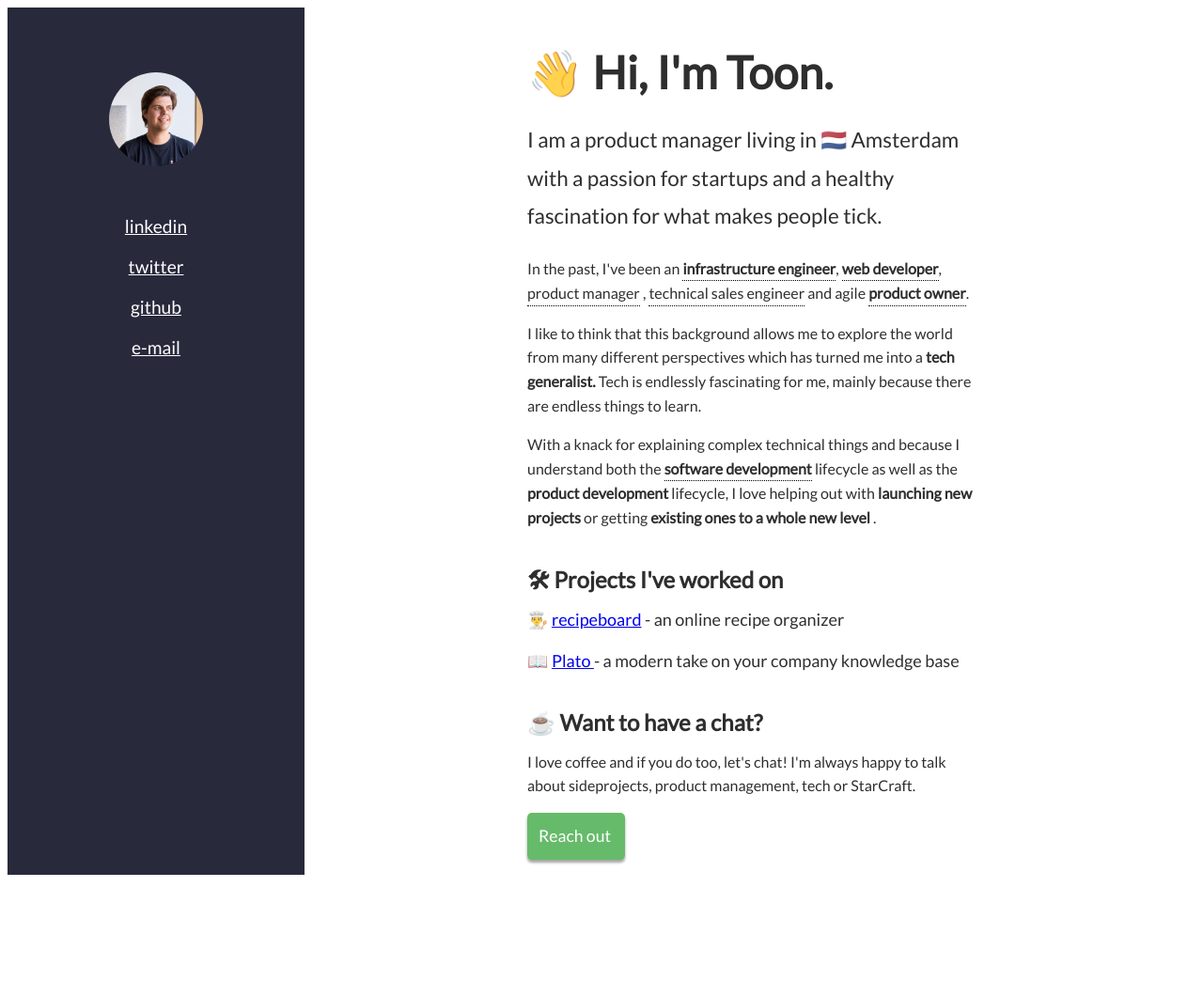
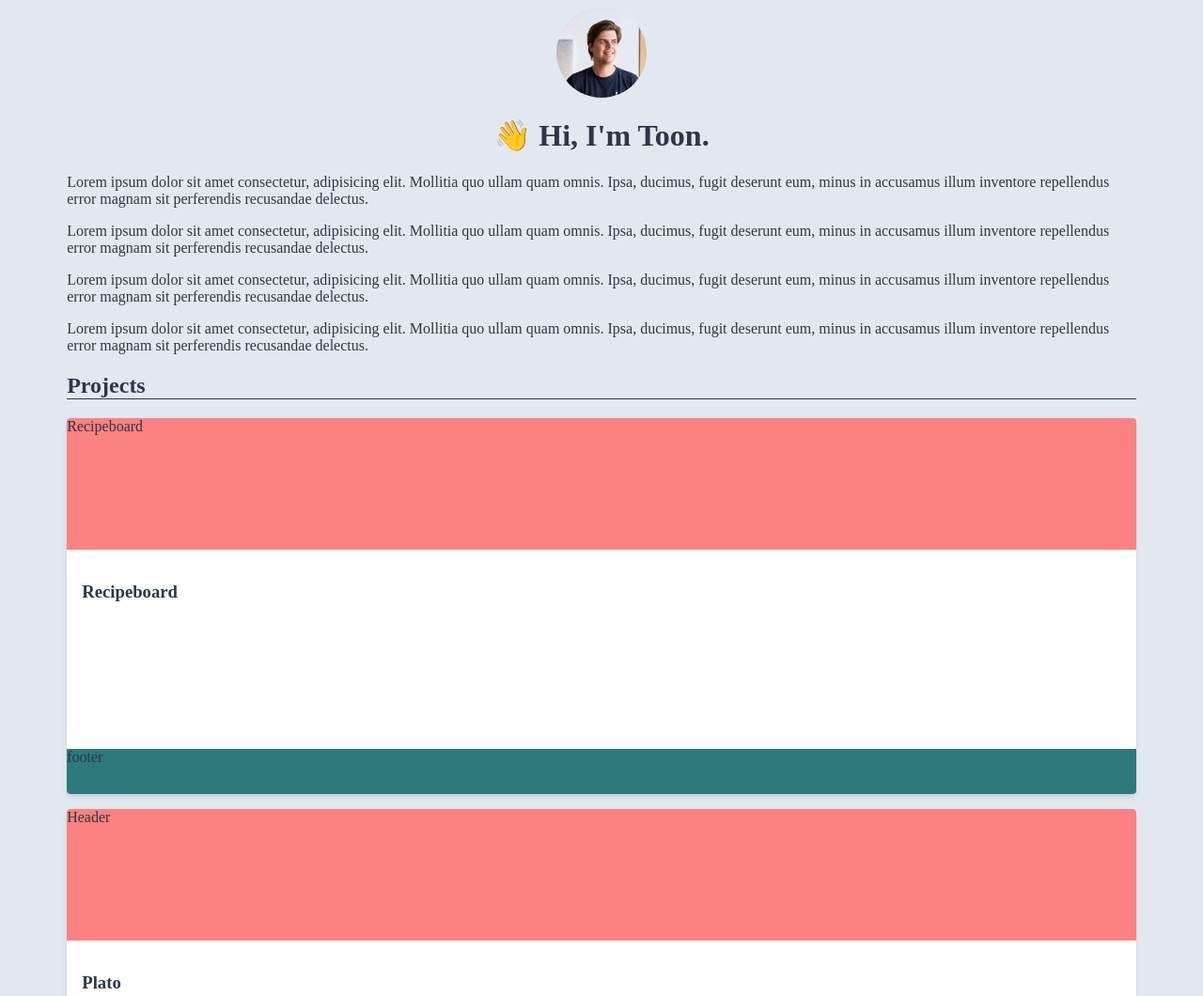
Before and after one commit to Tonnu/toonverbeek.com, a plain HTML site: page index.html in a window 1280 px wide. Shown: the top 1060 px of the page at 94% size. Before the commit the page ends 931 px from the top, so only its background shows below. Drawn offline with Linux system fonts and the light colour scheme.

Commit message:
inital commit v2

```diff
--- a/css/style.css
+++ b/css/style.css
@@ -1,204 +1,63 @@
 body {
-  height: 100vh;
-  font-family: "Lato", sans-serif;
-  /* background: #f3f3f3; */
+  background: #e2e8f0;
+  color: #2d3748;
 }
 
-#container {
-  height: 100%;
+.container {
+  width: 90%;
+  margin: auto;
 }
 
-@media screen and (max-width: 735px) {
-  #container {
-    display: grid;
-    grid-template-rows: 1fr 10fr;
-    grid-template-areas:
-      "sidebar"
-      "content";
-    color: rgba(0, 0, 0, 0.82);
-  }
+.container h1 {
+  text-align: center;
 }
 
-@media screen and (min-width: 736px) and (max-width: 1100px) {
-  article {
-    height: 100%;
-  }
+.container h2 {
+  border-bottom: 1px solid #2d3748;
 }
 
-h1 {
-  font-size: 2em;
+.img-profile {
+  background-image: url("../profile-2.jpg");
+  background-size: cover;
+  width: 6rem;
+  height: 6rem;
+  border-radius: 100px;
+  margin: auto;
 }
 
-h2 {
-  margin: 40px 0 0 0;
+.card-project {
+  display: flex;
+  flex-direction: column;
+  justify-items: stretch;
+  height: 400px;
+  border-radius: 4px;
+  margin-bottom: 1rem;
+  box-shadow: 0 4px 6px -1px rgba(0, 0, 0, 0.1),
+    0 2px 4px -1px rgba(0, 0, 0, 0.06);
+  background: white;
 }
 
-#container > * {
-  padding: 1em;
+.card-header {
+  height: 35%;
+  background: #fc8181;
+  border-top-left-radius: 4px;
+  border-top-right-radius: 4px;
 }
 
-aside {
-  background-color: #282a3c;
-  font-size: 0.9em;
-  color: #0069c0;
-  grid-area: sidebar;
+.card-content {
+  flex-grow: 1;
+  padding: 1rem;
 }
 
-aside img {
-  display: none;
+.card-footer {
+  min-height: 3rem;
+  background: #2c7a7b;
+  border-bottom-left-radius: 4px;
+  border-bottom-right-radius: 4px;
 }
 
-article {
-  /* background-color: #f3f3f3; */
-  line-height: 1.6em;
-  grid-area: content;
+.snj > .card-header {
+  background-image: url("../supernicejobs.png");
+  background-size: cover;
+  background-color: none;
 }
-
-article #intro {
-  font-size: 1.4em;
-  line-height: 1.8em;
-}
-
-.menu-item {
-  color: white;
-  display: inline-block;
-  padding-left: 10px;
-  float: right;
-}
-
-.menu-item:hover {
-  color: rgba(0, 0, 0, 0.7);
-}
-
-#menu-top {
-  color: white;
-  float: left;
-}
-
-#menu-bottom {
-  float: right;
-  display: block;
-}
-
-#reachout {
-  background-color: #66bb6a;
-  box-shadow: 0 3px 3px rgba(0, 0, 0, 0.16), 0 3px 3px rgba(0, 0, 0, 0.23);
-  display: block;
-  border-radius: 5px;
-  color: white;
-  padding: 12px;
-  font-size: 1.1em;
-  cursor: pointer;
-  width: 80px;
-  text-decoration: none;
-}
-
-#reachout:hover {
-  background-color: #338a3e;
-}
-
-.tooltip {
-  position: relative;
-  display: inline-block;
-  border-bottom: 1px dotted black;
-}
-
-.tooltip .tooltiptext {
-  visibility: hidden;
-  width: 120px;
-  background-color: black;
-  color: #fff;
-  text-align: center;
-  border-radius: 6px;
-  padding: 5px 0;
-  position: absolute;
-  z-index: 1;
-  bottom: 150%;
-  left: 50%;
-  margin-left: -60px;
-}
-
-.tooltip .tooltiptext::after {
-  content: "";
-  position: absolute;
-  top: 100%;
-  left: 50%;
-  margin-left: -5px;
-  border-width: 5px;
-  border-style: solid;
-  border-color: black transparent transparent transparent;
-}
-
-.tooltip:hover .tooltiptext {
-  padding: 0.5rem;
-  visibility: visible;
-}
-
-.projects {
-  display: block;
-  color: inherit;
-}
-
-.project-item {
-  font-size: large;
-  padding: 0;
-}
-@media screen and (min-width: 1100px) {
-  .tooltip {
-    border-bottom: 0.1em dotted black;
-  }
-
-  #container {
-    display: grid;
-    font-family: "Lato", sans-serif;
-    color: rgba(0, 0, 0, 0.82);
-    grid-template-columns: 3fr 9fr;
-    /* background-color: #f3f3f3; */
-    grid-template-areas: "sidebar content";
-  }
-
-  h1 {
-    font-size: 3em;
-  }
-
-  #menu-top {
-    margin-bottom: 15%;
-    float: left;
-    width: 100%;
-  }
-
-  #menu-bottom {
-    width: 100%;
-    text-align: center;
-  }
-
-  article {
-    grid-area: content;
-    width: 50%;
-    margin: 0 auto 0 auto;
-  }
-
-  aside {
-    grid-area: sidebar;
-    font-size: 1.2em;
-  }
-
-  aside img {
-    margin: 50px auto 10px;
-    max-width: 100px;
-    border-radius: 100%;
-    display: block;
-  }
-
-  #menu-header {
-    display: block;
-    text-align: center;
-  }
-
-  .menu-item {
-    display: block;
-    padding-bottom: 20px;
-    padding-left: 0px;
-    float: none;
-  }
-}
--- a/index.html
+++ b/index.html
@@ -9,7 +9,7 @@
     <title>toon verbeek | product manager in Amsterdam</title>
     <!-- Meta Description -->
     <meta
-      content="Toon is a freelance product guy living in Amsterdam"
+      content="Toon is a product manager living in Amsterdam"
       name="description"
     />
     <!-- Recommended favicon format -->
@@ -37,97 +37,52 @@
   </head>
 
   <body>
-    <div id="container">
-      <aside>
-        <div id="menu-top">
-          <img alt="profile picture" src="./profile-2.jpg" />
-        </div>
-        <div id="menu-bottom">
-          <a class="menu-item" href="https://www.linkedin.com/in/toonverbeek/"
-            >linkedin</a
-          >
-          <a class="menu-item" href="https://twitter.com/tonnusos">twitter</a>
-          <a class="menu-item" href="https://github.com/toonverbeek">github</a>
-          <a class="menu-item" href="mailto:hi@toonverbeek.com">e-mail</a>
-        </div>
-      </aside>
-      <article id="main-content">
+    <div class="container">
+      <div class="img-profile"></div>
       <h1>👋 Hi, I'm Toon.</h1>
-        <p id="intro">
-          I am a product manager living in 🇳🇱 Amsterdam with a passion for
-          startups and a healthy fascination for what makes people tick.
+      <p>
+        Lorem ipsum dolor sit amet consectetur, adipisicing elit. Mollitia quo
+        ullam quam omnis. Ipsa, ducimus, fugit deserunt eum, minus in accusamus
+        illum inventore repellendus error magnam sit perferendis recusandae
+        delectus.
       </p>
       <p>
-          In the past, I've been an
-          <b class="tooltip"
-            >infrastructure engineer
-            <span class="tooltiptext">At a company called Wercker</span> </b
-          >,
-          <b class="tooltip"
-            >web developer
-            <span class="tooltiptext"
-              >Some freelance projects over the years</span
-            > </b
-          >,
-          <span class="tooltip">
-            <span class="tooltiptext">My current position at Homerun.co</span
-            >product manager</span
-          >
-          ,
-          <span class="tooltip">
-            <span class="tooltiptext"
-              >Making the world a safer place at Fox-IT</span
-            >technical sales engineer</span
-          >
-          and agile
-          <b class="tooltip"
-            >product owner
-            <span class="tooltiptext"
-              >Making innovative banking software at Backbase
-            </span> </b
-          >.
+        Lorem ipsum dolor sit amet consectetur, adipisicing elit. Mollitia quo
+        ullam quam omnis. Ipsa, ducimus, fugit deserunt eum, minus in accusamus
+        illum inventore repellendus error magnam sit perferendis recusandae
+        delectus.
       </p>
       <p>
-          I like to think that this background allows me to explore the world
-          from many different perspectives which has turned me into a
-          <b>tech generalist.</b>
-          Tech is endlessly fascinating for me, mainly because there are endless
-          things to learn.
+        Lorem ipsum dolor sit amet consectetur, adipisicing elit. Mollitia quo
+        ullam quam omnis. Ipsa, ducimus, fugit deserunt eum, minus in accusamus
+        illum inventore repellendus error magnam sit perferendis recusandae
+        delectus.
       </p>
       <p>
-          With a knack for explaining complex technical things and because I
-          understand both the
-          <b class="tooltip"
-            >software development
-            <span class="tooltiptext"> I majored in Software Engineering</span>
-          </b>
-          lifecycle as well as the <b>product development</b> lifecycle, I love
-          helping out with <b>launching new projects</b> or getting
-          <b>existing ones to a whole new level </b>.
+        Lorem ipsum dolor sit amet consectetur, adipisicing elit. Mollitia quo
+        ullam quam omnis. Ipsa, ducimus, fugit deserunt eum, minus in accusamus
+        illum inventore repellendus error magnam sit perferendis recusandae
+        delectus.
       </p>
 
-        <h2>🛠 Projects I've worked on</h2>
-        <li class="projects">
-          <ul class="project-item">
-            👨‍🍳
-            <a href="https://recipeboard.co">recipeboard</a>
-            - an online recipe organizer
-          </ul>
-          <ul class="project-item">
-            📖
-            <a href="https://askplato.co">Plato </a>
-            - a modern take on your company knowledge base
-          </ul>
-        </li>
-        <h2>☕️ Want to have a chat?</h2>
-        <p>
-          I love coffee and if you do too, let's chat! I'm always happy to talk
-          about sideprojects, product management, tech or StarCraft.
-        </p>
-        <a id="reachout" href="mailto:hi@toonverbeek.com">
-          Reach out
-        </a>
-      </article>
+      <h2>Projects</h2>
+      <div class="projects">
+        <div class="card-project ">
+          <div class="card-header">Recipeboard</div>
+          <div class="card-content"><h3>Recipeboard</h3></div>
+          <div class="card-footer">footer</div>
+        </div>
+        <div class="card-project">
+          <div class="card-header">Header</div>
+          <div class="card-content"><h3>Plato</h3></div>
+          <div class="card-footer">footer</div>
+        </div>
+        <div class="card-project snj">
+          <div class="card-header"></div>
+          <div class="card-content"><h3>Super nice jobs</h3></div>
+          <div class="card-footer">footer</div>
+        </div>
+      </div>
     </div>
   </body>
 </html>
```
Also changed, not shown: supernicejobs.png (added). Lines whose indentation alone changed are shown as unchanged.
